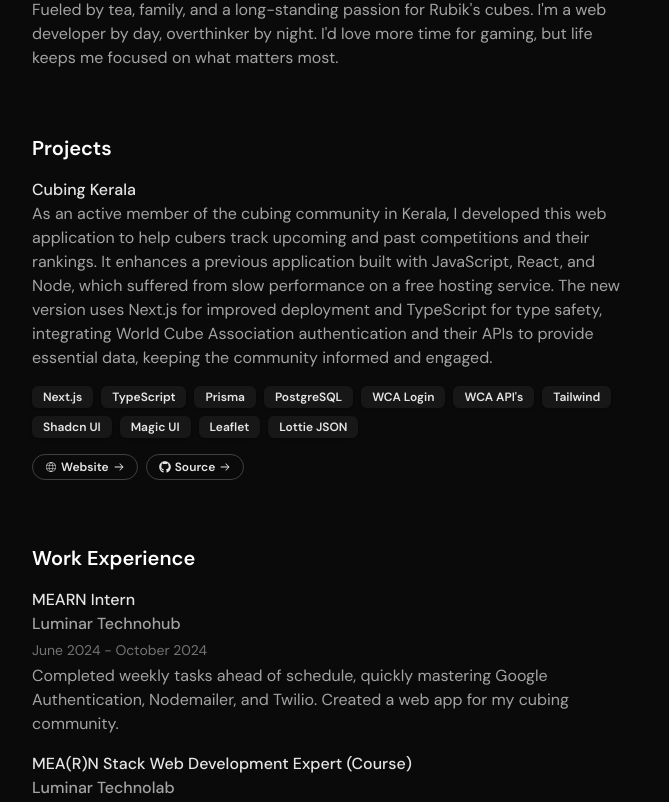
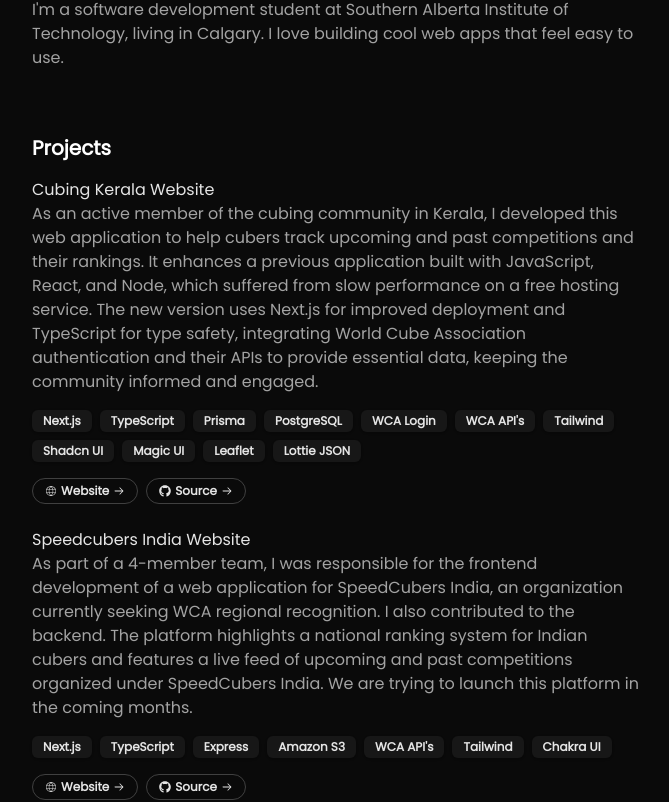
Before and after one commit to allenjohn07/allenjohn.online, a Next.js app: page / in a window 1280 px wide. Shown: the part 238-1040 px from the top of the page, without its empty margins (304-973 px from the left). Built offline with nearby package versions, Linux system fonts and the light colour scheme.

Commit message:
font change and project add

```diff
--- a/app/layout.tsx
+++ b/app/layout.tsx
@@ -1,11 +1,6 @@
 import type { Metadata } from "next";
-import { DM_Sans } from "next/font/google"
+import { Poppins } from "next/font/google";
 import "./globals.css";
-
-const dmSans = DM_Sans({
-  subsets: ['latin'],
-  variable: '--font-roboto-mono',
-})
 
 export const metadata: Metadata = {
   title: "Allen John",
@@ -15,6 +10,12 @@ export const metadata: Metadata = {
   }
 };
 
+const poppins = Poppins({
+  subsets: ['latin'],
+  weight: ['400', '400', '400'],
+  variable: '--font-poppins',
+})
+
 export default function RootLayout({
   children,
 }: Readonly<{
@@ -23,7 +24,7 @@ export default function RootLayout({
   return (
     <html lang="en">
       <body
-        className={`${dmSans.variable} font-mono bg-neutral-950`}
+        className={`${poppins.className} bg-neutral-950`}
       >
         {children}
       </body>
--- a/components/portfolio.tsx
+++ b/components/portfolio.tsx
@@ -9,9 +9,17 @@ export default function PortfolioComponent() {
     window.open("https://www.cubingkerala.org", "_blank");
   };
 
+  const handleWebsiteRedirectSCI = () => {
+    window.open("https://www.speedcubersindia.com", "_blank");
+  }
+
   const handleSourceRedirect = () => {
     window.open("https://github.com/cubingkeralaorg/cubingkerala", "_blank");
   };
+
+  const handleSourceRedirectSCI = () => {
+    window.open("https://github.com/Speed-Cubers-India", "_blank");
+  }
 
   const handleHubRedirect = () => {
     window.open("https://www.luminartechnohub.com", "_blank");
@@ -58,10 +66,7 @@ export default function PortfolioComponent() {
       <section className="mb-16">
         <h2 className="text-xl font-semibold mb-4">About me</h2>
         <p className="text-neutral-400">
-          Fueled by tea, family, and a long-standing passion for Rubik&apos;s
-          cubes. I&apos;m a web developer by day, overthinker by night. I&apos;d
-          love more time for gaming, but life keeps me focused on what matters
-          most.
+          I&apos;m a software development student at Southern Alberta Institute of Technology, living in Calgary. I love building cool web apps that feel easy to use.
         </p>
       </section>
 
@@ -69,7 +74,7 @@ export default function PortfolioComponent() {
         <h2 className="text-xl font-semibold mb-4">Projects</h2>
         <ul className="space-y-4">
           <li>
-            <h3 className="font-medium text-neutral-200">Cubing Kerala</h3>
+            <h3 className="font-medium text-neutral-200">Cubing Kerala Website</h3>
             <p className="text-neutral-400">
               As an active member of the cubing community in Kerala, I developed
               this web application to help cubers track upcoming and past
@@ -122,6 +127,43 @@ export default function PortfolioComponent() {
               <AnimatedShinyTextComponent name="Website" />
             </div>
             <div className="w-fit" onClick={() => handleSourceRedirect()}>
+              <AnimatedShinyTextComponent name="Source" />
+            </div>
+          </div>
+          <li className="pt-2">
+            <h3 className="font-medium text-neutral-200">Speedcubers India Website</h3>
+            <p className="text-neutral-400">
+              As part of a 4-member team, I was responsible for the frontend development of a web application for SpeedCubers India, an organization currently seeking WCA regional recognition. I also contributed to the backend. The platform highlights a national ranking system for Indian cubers and features a live feed of upcoming and past competitions organized under SpeedCubers India. We are trying to launch this platform in the coming months.
+            </p>
+          </li>
+          <div className="flex flex-wrap gap-2">
+            <Badge className="text-neutral-200 bg-neutral-900 hover:bg-neutral-900">
+              Next.js
+            </Badge>
+            <Badge className="text-neutral-200 bg-neutral-900 hover:bg-neutral-900">
+              TypeScript
+            </Badge>
+            <Badge className="text-neutral-200 bg-neutral-900 hover:bg-neutral-900">
+              Express
+            </Badge>
+            <Badge className="text-neutral-200 bg-neutral-900 hover:bg-neutral-900">
+              Amazon S3
+            </Badge>
+            <Badge className="text-neutral-200 bg-neutral-900 hover:bg-neutral-900">
+              WCA API&apos;s
+            </Badge>
+            <Badge className="text-neutral-200 bg-neutral-900 hover:bg-neutral-900">
+              Tailwind
+            </Badge>
+            <Badge className="text-neutral-200 bg-neutral-900 hover:bg-neutral-900">
+              Chakra UI
+            </Badge>
+          </div>
+          <div className="flex flex-wrap gap-2">
+            <div className="w-fit" onClick={() => handleWebsiteRedirectSCI()}>
+              <AnimatedShinyTextComponent name="Website" />
+            </div>
+            <div className="w-fit" onClick={() => handleSourceRedirectSCI()}>
               <AnimatedShinyTextComponent name="Source" />
             </div>
           </div>
@@ -282,7 +324,7 @@ export default function PortfolioComponent() {
           </span>
         </p>
       </footer>
-      <p className="text-neutral-600">Last updated on May 6, 2025</p>
+      <p className="text-neutral-600">Last updated on June 12, 2025</p>
     </div>
   );
 }
```
